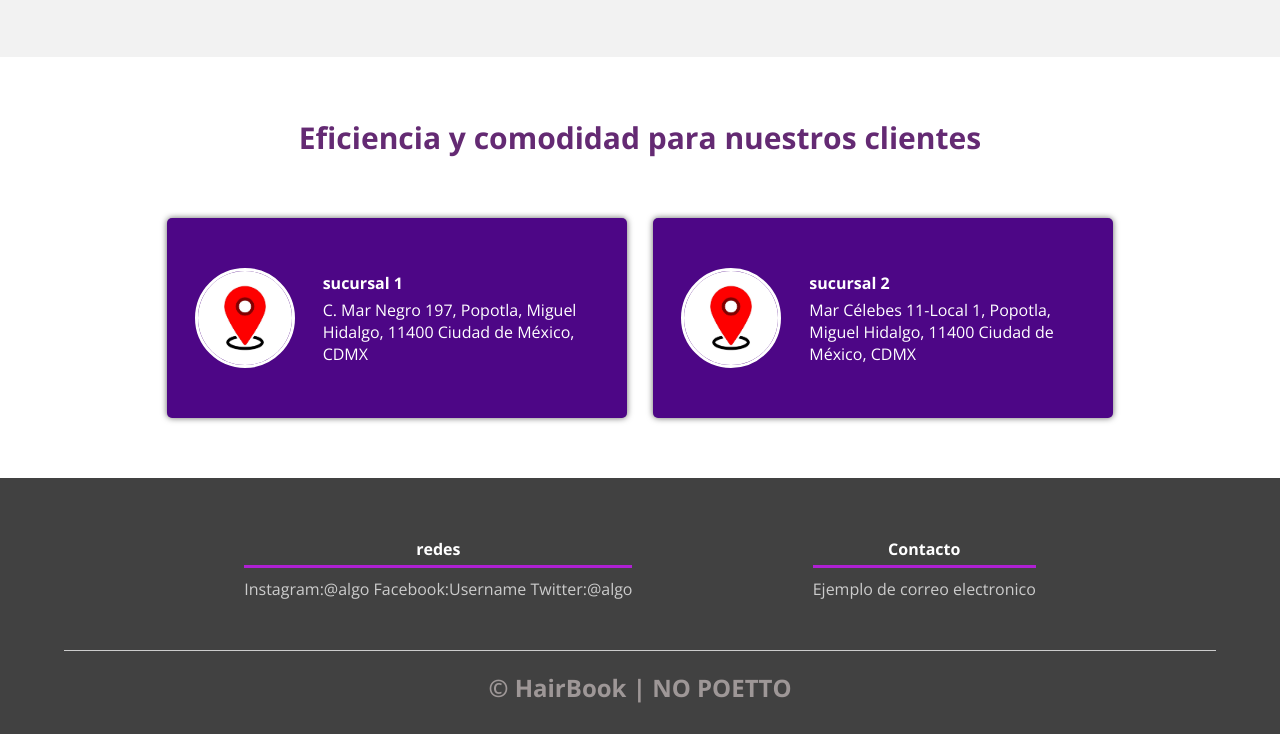
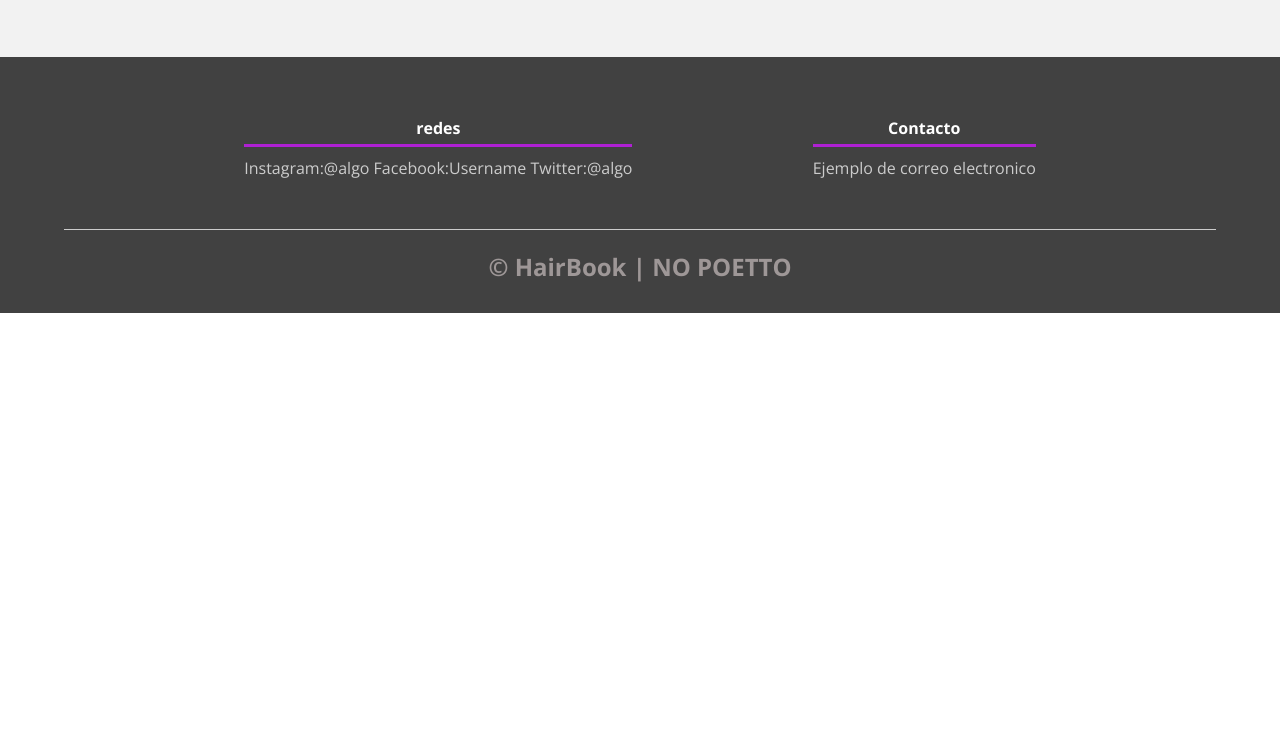
Before and after one commit to ErnestoHAL/hairbook, a plain HTML site: page index.html in a window 1280 px wide. Shown: the part 1586-2320 px from the top of the page. After the commit the page ends 1899 px from the top, so only its background shows below. Drawn offline with nearby package versions, Linux system fonts and the light colour scheme.

Commit message:
Update index.html

```diff
--- a/index.html
+++ b/index.html
@@ -74,25 +74,6 @@
                     </div>
                 </div>
             </section>
-            <section class="clientes contenedor">
-                <h2 class="titulo">Eficiencia y comodidad para nuestros clientes</h2>
-                <div class="cards">
-                    <div class="card">
-                        <img src="img/icono2.jpg" alt="">
-                        <div class="contenido-texto-card">
-                            <h4>sucursal 1</h4>
-                            <p>C. Mar Negro 197, Popotla, Miguel Hidalgo, 11400 Ciudad de México, CDMX</p>
-                        </div>
-                    </div>
-                    <div class="card">
-                        <img src="img/icono2.jpg" alt="">
-                        <div class="contenido-texto-card">
-                            <h4>sucursal 2</h4>
-                            <p>Mar Célebes 11-Local 1, Popotla, Miguel Hidalgo, 11400 Ciudad de México, CDMX</p>
-                        </div>
-                    </div>
-                </div>
-
         </main>
         <footer>
             <div class="contenedor-footer">
```
